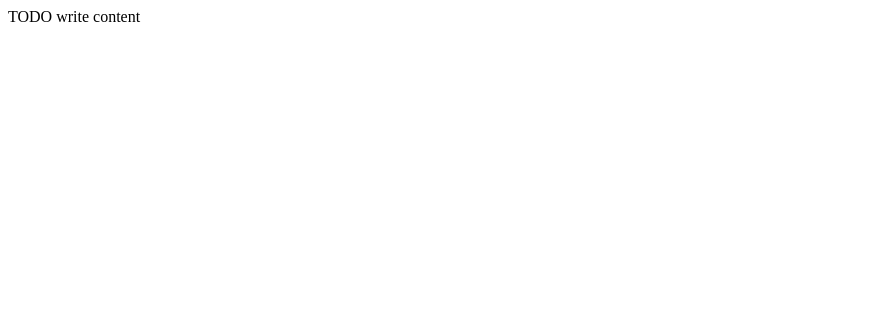
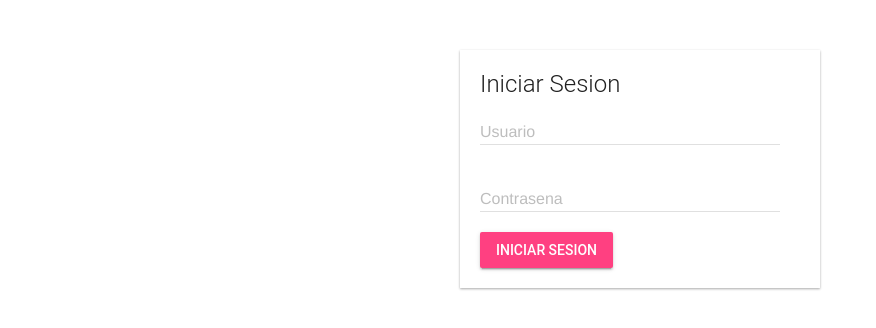
Before and after one commit to CalebBolanos/Examenes, a plain HTML site: page web/index.html in a window 1280 px wide. Shown: the whole page, without its empty margins (0-876 px from the left). Drawn offline with nearby package versions, Linux system fonts and the light colour scheme.

Commit message:
login en html

```diff
--- a/web/index.html
+++ b/web/index.html
@@ -9,8 +9,46 @@ and open the template in the editor.
         <title>Generador de examenes</title>
         <meta charset="UTF-8">
         <meta name="viewport" content="width=device-width, initial-scale=1.0">
+        <link rel="stylesheet" href="https://fonts.googleapis.com/icon?family=Material+Icons">
+        <link rel="stylesheet" href="https://code.getmdl.io/1.3.0/material.indigo-pink.min.css">
+        <script defer src="https://code.getmdl.io/1.3.0/material.min.js"></script>
+        <style>
+            .tarjeta {
+                width: 320px;
+                height: auto;
+                padding: 20px;
+                margin-top: 50px;
+                box-shadow: 0 1px 3px rgba(0,0,0,0.12), 0 1px 2px rgba(0,0,0,0.24);
+                transition: all 0.3s cubic-bezier(.25,.8,.25,1);
+            }
+
+            .tarjeta:hover {
+                box-shadow: 0 14px 28px rgba(0,0,0,0.25), 0 10px 10px rgba(0,0,0,0.22);
+            }
+
+            .layout {
+                display: flex;
+                justify-content: center;
+                align-items: center;
+            }
+        </style>
     </head>
     <body>
-        <div>TODO write content</div>
+        <div class="layout">
+            <div class="tarjeta">
+                <h2 class="mdl-card__title-text">Iniciar Sesion</h2>
+                <form method="POST" action="#">
+                    <div class="mdl-textfield mdl-js-textfield mdl-textfield--floating-label">
+                        <input class="mdl-textfield__input" type="text" id="usuario" name="usuario">
+                        <label class="mdl-textfield__label" for="usuario">Usuario</label>
+                    </div>
+                    <div class="mdl-textfield mdl-js-textfield mdl-textfield--floating-label">
+                        <input class="mdl-textfield__input" type="text" id="contrasena" name="contrasena">
+                        <label class="mdl-textfield__label" for="contrasena">Contrasena</label>
+                    </div>
+                    <input type="submit" value="Iniciar Sesion" class="mdl-button mdl-js-button mdl-button--raised mdl-button--accent" />
+                </form>
+            </div>
+        </div>
     </body>
 </html>
```
Also changed, not shown: 1 other file.
